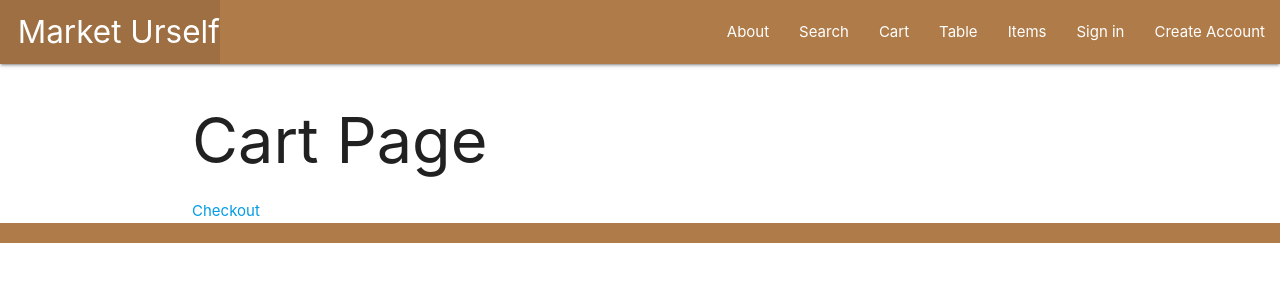
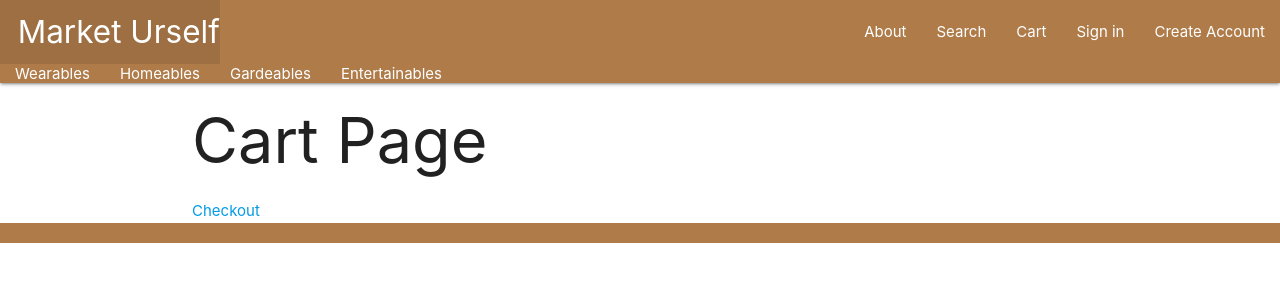
Before and after one commit to surysanchez/market-urself, a Django app: page /cart/ in a window 1280 px wide. Shown: the top 300 px of the page. Run offline with Django 4.2, Linux system fonts and the light colour scheme.

Commit message:
Fixed item creation nad added category pages

```diff
--- a/main_app/templates/base.html
+++ b/main_app/templates/base.html
@@ -14,7 +14,7 @@
 </head>
 <body>
     <header class="navbar-fixed">
-        <nav>
+        <nav class="nav-extended">
             <div class="nav-wrapper">
                 <ul>
                     <li><a href="{% url 'home' %}" class="left brand-logo">&nbsp;&nbsp;Market Urself</a></li>
@@ -26,8 +26,6 @@
                     <li><a href="{% url 'about' %}">About</a></li>
                     <li><a href="{% url 'search' %}">Search</a></li>
                     <li><a href="{% url 'cart' %}">Cart</a></li>
-                    <li><a href="{% url 'tables_detail' %}">Table</a></li>
-                    <li><a href="{% url 'items_detail' %}">Items</a></li>
                     {% if user.is_authenticated %}
                     <li><a href="{% url 'profiles_detail' %}">Profile</a></li>
                     <li><a href="{% url 'logout' %}">Logout</a></li>
@@ -35,6 +33,14 @@
                     <li><a href="/accounts/login/">Sign in</a></li>
                     <li><a href="{% url 'signup' %}">Create Account</a></li>
                     {% endif %}
+                </ul>
+            </div>
+            <div justifyContent="center" class="nav-content">
+                <ul>
+                    <li> <a href="/wearables">Wearables</a></li>
+                    <li> <a href="/homeables">Homeables</a></li>
+                    <li> <a href="/gardeables">Gardeables</a></li>
+                    <li> <a href="/entertainables">Entertainables</a></li>
                 </ul>
             </div>
         </nav>
--- a/main_app/urls.py
+++ b/main_app/urls.py
@@ -38,4 +38,10 @@ urlpatterns = [
     path('profiles/create/', views.ProfileCreate.as_view(), name='profiles_create'),
     path('profiles/<int:profile_id>/update/', views.ProfileUpdate.as_view(), name='profiles_update'),
     path('profiles/<int:profile_id>/delete/', views.ProfileDelete.as_view(), name='profiles_delete'),
+
+    #categories
+    path('wearables', views.category, name='category_detail'),
+    path('homeables', views.category, name='category_detail'),
+    path('gardeables', views.category, name='category_detail'),
+    path('entertainables', views.category, name='category_detail'),
 ]
--- a/main_app/views.py
+++ b/main_app/views.py
@@ -24,6 +24,11 @@ def cart(request):
 def checkout(request):
   return render(request, 'checkout.html')
 
+def category(request):
+  absPath = request.path
+  category = absPath.replace('/', '')
+  return render(request, 'category/detail.html', {'category': category})
+
 def items_detail(request):
   table = Table.objects.filter(user=request.user)
   items = Item.objects.filter(table=table)
@@ -46,12 +51,11 @@ def profiles_detail(request):
 
 class ItemCreate(CreateView):
   model = Item
-  table = Table.objects.all()
   fields = ['item_name', 'item_price', 'item_description', 'category']
   success_url = '/profiles/details/'
 
   def form_valid(self, form):
-    form.instance.user = self.request.user # set the user
+    form.instance.table = Table.objects.get(user=self.request.user)
     return super().form_valid(form)
 
 class ItemUpdate(UpdateView):
```
Also changed, not shown: main_app/templates/category/detail.html (added, +8 -0 lines).
